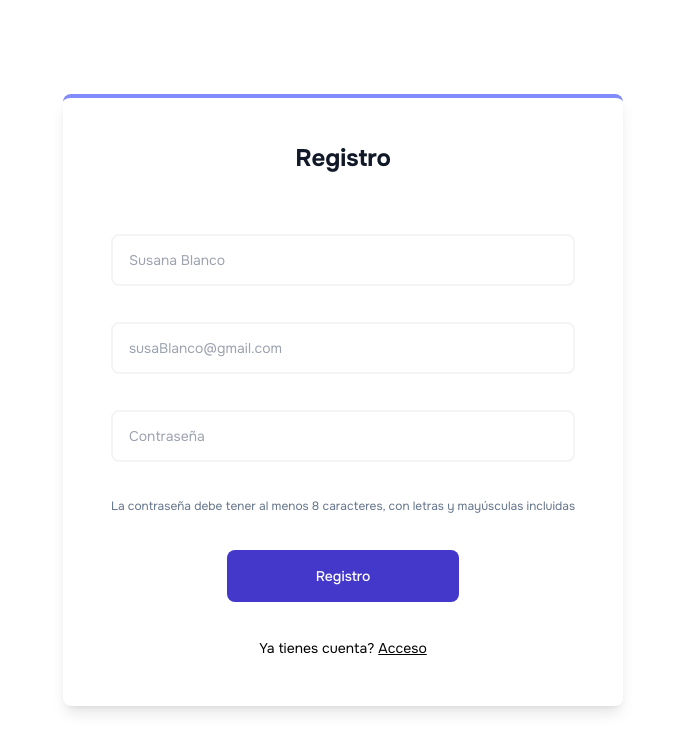
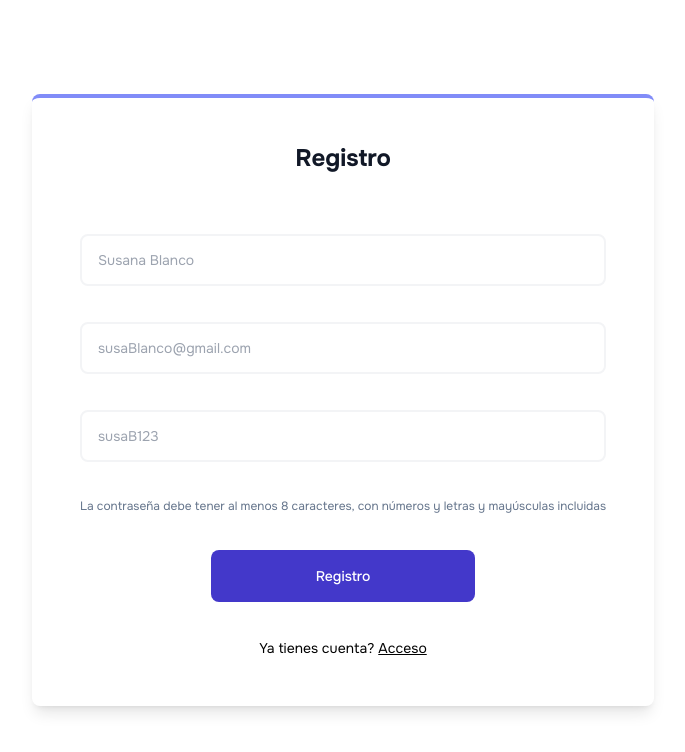
Before and after one commit to Naidev7/Teacher-dashboard, a Next.js app: page /register in a window 1280 px wide. Shown: the top 752 px of the page, without its empty margins (297-982 px from the left). Built offline with nearby package versions, Linux system fonts and the light colour scheme.

Commit message:
calendar library added

```diff
--- /dev/null
+++ b/app/calendar/page.tsx
@@ -0,0 +1,9 @@
+import CalendarComp from "@/components/Dashboard/CalendarComp";
+
+function page() {
+  return (
+    <CalendarComp/>
+  )
+}
+
+export default page
--- a/components/Access/RegisterForm.tsx
+++ b/components/Access/RegisterForm.tsx
@@ -82,11 +82,11 @@ export default function RegisterForm() {
           <input
             onChange={(e) => setPassword(e.target.value)}
             type="password"
-            placeholder="Contraseña"
+            placeholder="susaB123"
             pattern="^(?=.*\d)(?=.*[a-z])(?=.*[A-Z])(?=.*[a-zA-Z]).{8,}$"
             className="block w-full rounded-lg shadow-base p-4 border-2 border-gray-100   focus:border-blue-300 focus:ring focus:ring-blue-200 focus:ring-opacity-50 font-normal text-sm leading-4 text-gray-600 cursor-pointer"
           />
-           <p className="text-slate-500 text-xs text-center">La contraseña debe tener al menos 8 caracteres, con letras y mayúsculas incluidas</p>
+           <p className="text-slate-500 text-xs text-center">La contraseña debe tener al menos 8 caracteres, con números y letras y mayúsculas incluidas</p>
           <button className="bg-indigo-700 text-white p-4 m-auto rounded-lg w-[50%] font-medium text-sm leading-5 cursor-pointer">
             Registro
           </button>
--- /dev/null
+++ b/components/Dashboard/CalendarComp.tsx
@@ -0,0 +1,20 @@
+"use client";
+import { Calendar, dayjsLocalizer } from "react-big-calendar";
+import "react-big-calendar/lib/css/react-big-calendar.css";
+import dayjs from "dayjs";
+
+function CalendarComp() {
+  const localizer = dayjsLocalizer(dayjs);
+
+
+
+  return (
+    <div style={{height:"95vh",
+        width:"70vw"
+    }}>
+      <Calendar localizer={localizer} /* style={{ width: 800, height: 700 }} */ />
+    </div>
+  );
+}
+
+export default CalendarComp;
--- a/components/Dashboard/Menu.tsx
+++ b/components/Dashboard/Menu.tsx
@@ -16,7 +16,7 @@ import { useState } from "react";
 
 const sectionsData = [
   { icon: <AiOutlineHome />, href: "/dashboard", text: "Inicio" },
-  { icon: <GrSchedules />, href: "/inProgress", text: "Horarios" },
+  { icon: <GrSchedules />, href: "/calendar", text: "Horarios" },
   {
     icon: <LiaChalkboardTeacherSolid />,
     href: "/inProgress",
--- a/package.json
+++ b/package.json
@@ -9,11 +9,13 @@
     "lint": "next lint"
   },
   "dependencies": {
+    "dayjs": "^1.11.10",
     "mongoose": "^8.2.4",
     "next": "14.1.4",
     "next-auth": "^4.24.7",
     "next-seo": "^6.5.0",
     "react": "^18",
+    "react-big-calendar": "^1.11.6",
     "react-dom": "^18",
     "react-icons": "^5.0.1"
   },
```
Also changed, not shown: 1 other file (tests, documents, lock files or other folders).
